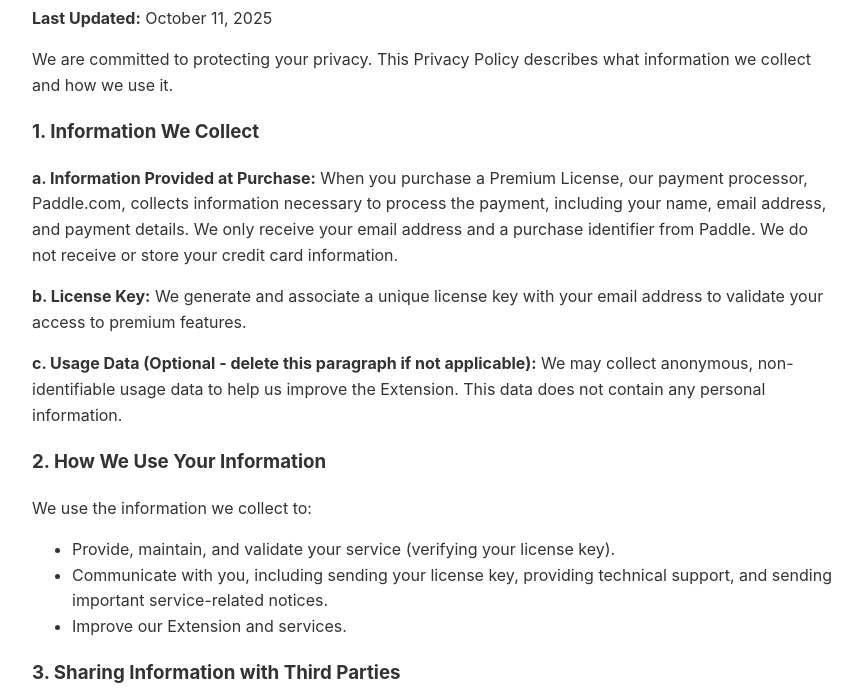
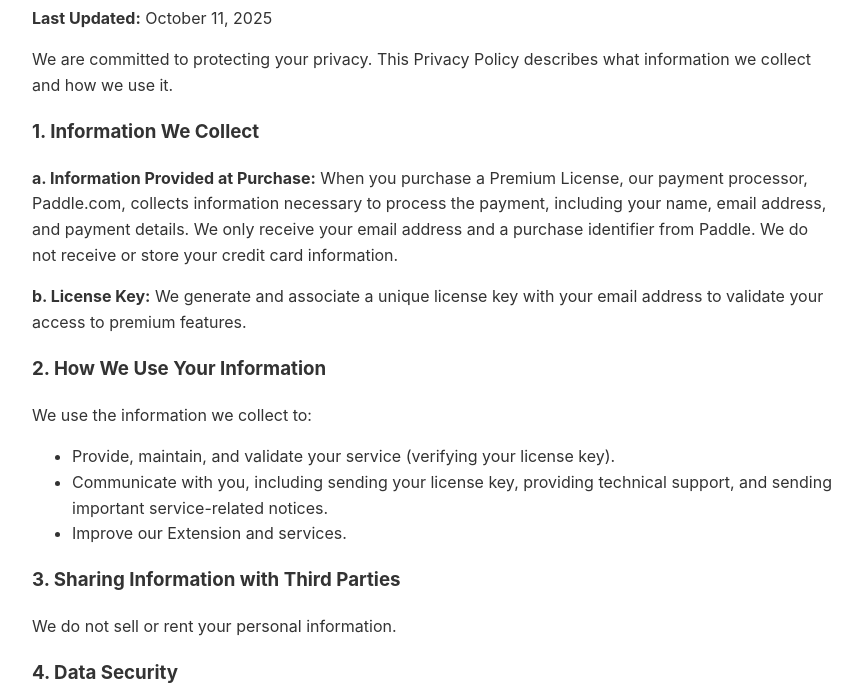
Before and after one commit to razrahima/extension-legal, a plain HTML site: page privacy.html in a window 1280 px wide. Shown: the part 107-800 px from the top of the page, without its empty margins (208-1070 px from the left). Drawn offline with Linux system fonts and the light colour scheme.

Commit message:
Update privacy.html

```diff
--- a/privacy.html
+++ b/privacy.html
@@ -32,9 +32,6 @@
     <p>
         <strong>b. License Key:</strong> We generate and associate a unique license key with your email address to validate your access to premium features.
     </p>
-    <p>
-        <strong>c. Usage Data (Optional - delete this paragraph if not applicable):</strong> We may collect anonymous, non-identifiable usage data to help us improve the Extension. This data does not contain any personal information.
-    </p>
 
     <h3>2. How We Use Your Information</h3>
     <p>We use the information we collect to:</p>
```
